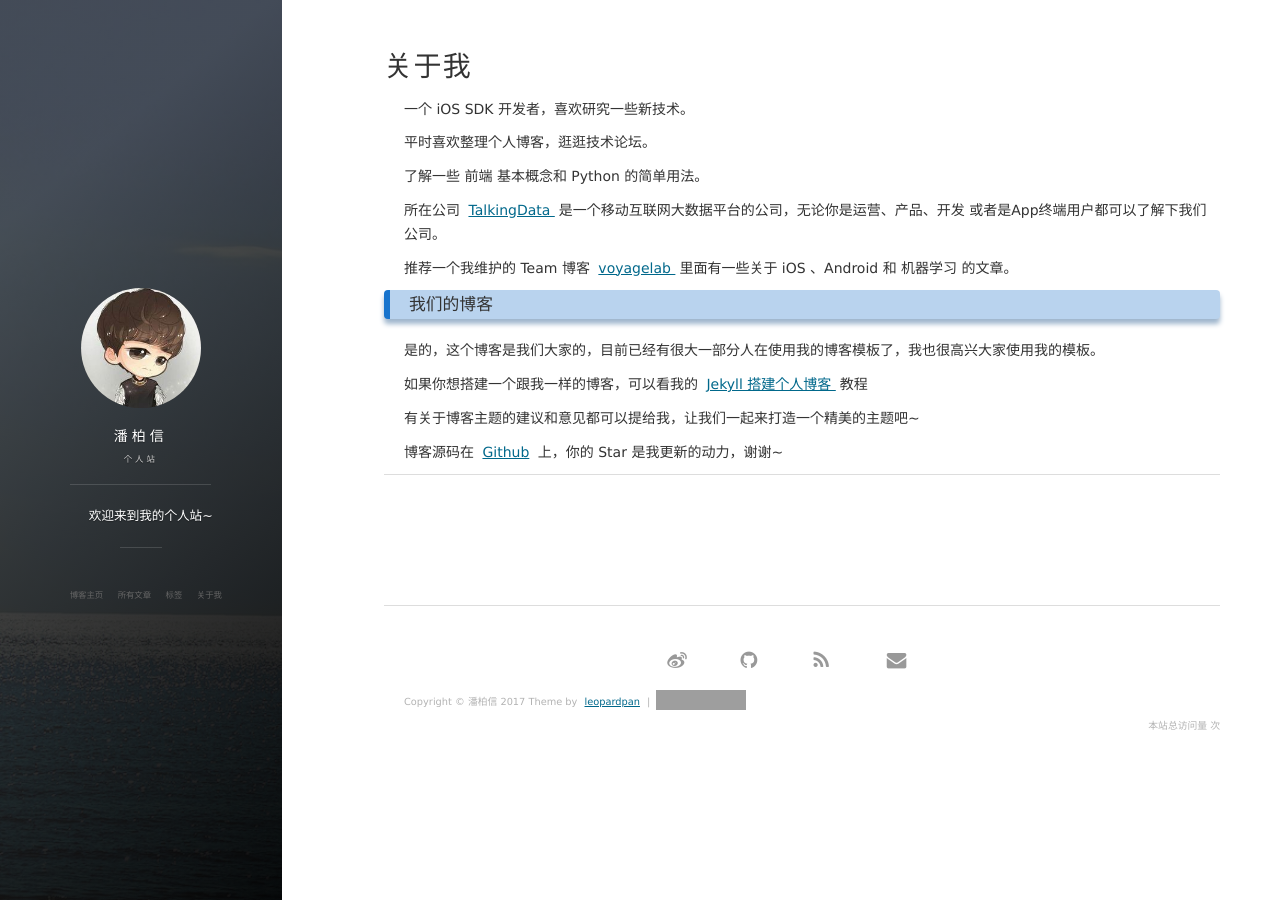
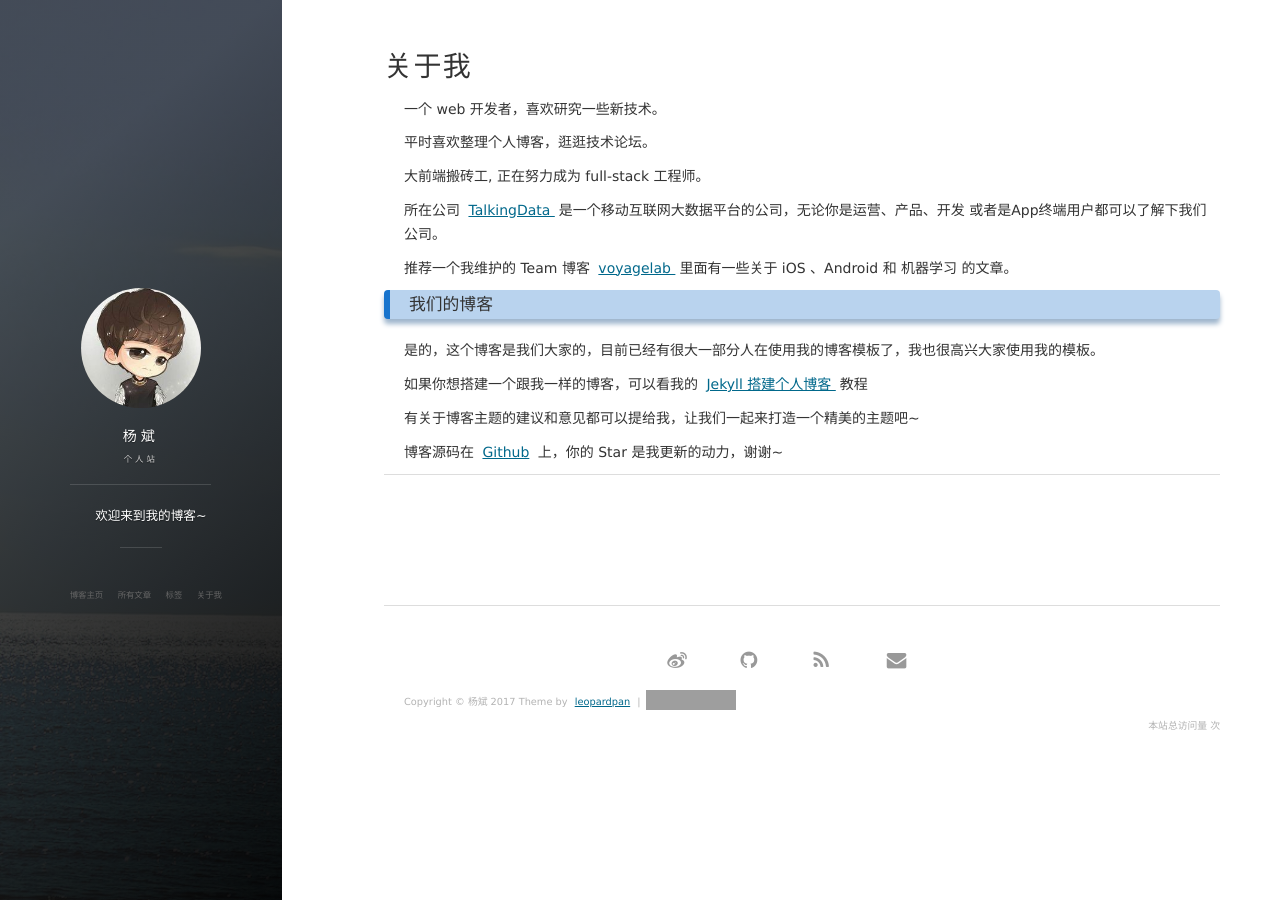
Before and after one commit to iceyangcc/blog, a Jekyll site: the page built from about.md, in a window 1280 px wide. Built offline with Jekyll 4.4.1, drawn with Linux system fonts in a browser that asks for light colours; nearby versions of some CDN libraries; comment, search, counter and statistics services are not loaded; grey boxes are pictures that could not be loaded.

Commit message:
bug fixd

```diff
--- a/CNAME
+++ b/CNAME
@@ -1 +1 @@
-baixin.io
+blog.webfixer.cc
--- a/Gemfile
+++ b/Gemfile
@@ -3,3 +3,7 @@ gem 'jekyll'
 gem 'redcarpet'
 gem 'jekyll-paginate'
 gem 'jekyll-sitemap'
+
+group :jekyll_plugins do
+    gem 'jekyll-livereload'
+end
--- a/_config.yml
+++ b/_config.yml
@@ -1,12 +1,12 @@
 # Basic
-title: 潘柏信
+title: 杨斌
 subtitle: 个人站
-description: 欢迎来到我的个人站~
+description: 欢迎来到我的博客~
 # 头像里面的标题
-avatarTitle: leopardpan
+avatarTitle: iceyangcc
 # 头像里面的描述
-avatarDesc: iOS / 机器学习
-url: "http://baixin.io"
+avatarDesc: web / iOS
+url: "http://blog.webfixer.cc"
 
 # Comment
 comment:
@@ -16,20 +16,20 @@ comment:
 # Social
 social:
     weibo: 5366874726
-    github: leopardpan
+    github: iceyangcc
     # twitter:
-    mail: leopardpan@icloud.com
+    mail: iceyangcc@163.com
 
 # 百度统计
 # 使用博客模板请去掉或者更换 id
-baidu:
-    id: 8ba1c6be0953b6f9c2ba38e57f615421
+# baidu:
+#     id: 8ba1c6be0953b6f9c2ba38e57f615421
 
 # Google Analytics
 # 使用博客模板请去掉或者更换 id
-ga:
-    id: UA-84134159-3
-    host: auto
+# ga:
+#     id: UA-84134159-3
+#     host: auto
 
 
 # 《----------------- 上面的信息修改成你自己的 ---------------------------》
@@ -66,3 +66,7 @@ nav:
 gems: [jekyll-paginate,jekyll-sitemap]
 paginate: 20
 paginate_path: "page/:num/"
+
+
+livereload: true     # You no longer need to include --livereload
+# reload_port: 5678    # If you don't want to use the default port
--- a/about.md
+++ b/about.md
@@ -3,11 +3,11 @@ layout: page
 title: 关于我
 ---
 
-一个 iOS SDK 开发者，喜欢研究一些新技术。
+一个 web 开发者，喜欢研究一些新技术。
 <p>
 平时喜欢整理个人博客，逛逛技术论坛。
 <p>
-了解一些 前端 基本概念和 Python 的简单用法。
+大前端搬砖工, 正在努力成为 full-stack 工程师。
 
 <p>
 
```
Also changed, not shown: Gemfile.lock, README.md.
